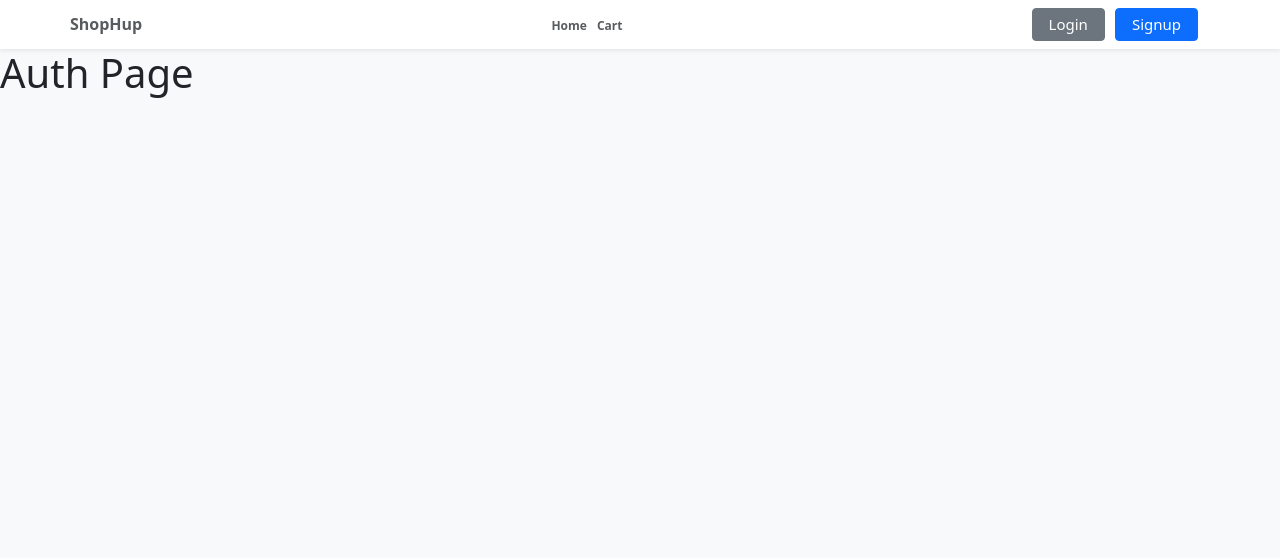
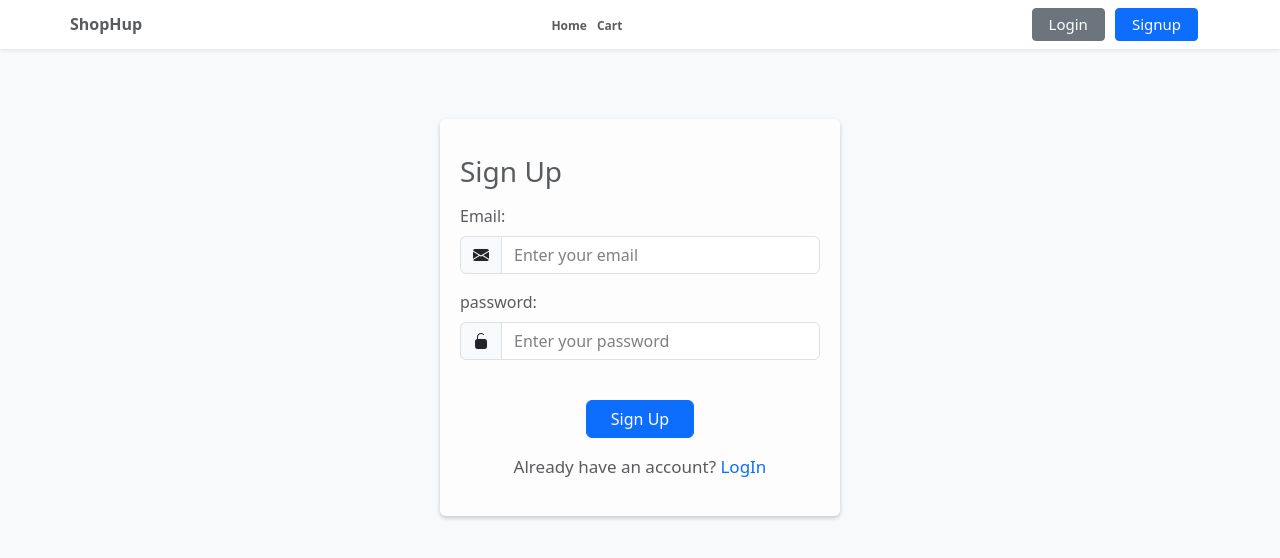
Before and after one commit to Nabahani/E-Commerce-Website, a React (Vite) app: page /auth in a window 1280 px wide. Shown: the top 558 px of the page. Built offline with nearby package versions, Linux system fonts and the light colour scheme.

Commit message:
Added product details

```diff
--- a/index.html
+++ b/index.html
@@ -1,13 +1,17 @@
 <!doctype html>
 <html lang="en">
+
 <head>
   <meta charset="UTF-8" />
   <link rel="icon" type="image/svg+xml" href="/vite.svg" />
   <meta name="viewport" content="width=device-width, initial-scale=1.0" />
+  <link rel="stylesheet" href="https://cdn.jsdelivr.net/npm/bootstrap-icons@1.13.1/font/bootstrap-icons.min.css">
   <title>e-commerce-website</title>
 </head>
+
 <body>
   <div id="root"></div>
   <script type="module" src="/src/main.jsx"></script>
 </body>
+
 </html>
--- a/package.json
+++ b/package.json
@@ -11,6 +11,7 @@
   },
   "dependencies": {
     "bootstrap": "^5.3.8",
+    "bootstrap-icons": "^1.13.1",
     "react": "^19.2.0",
     "react-dom": "^19.2.0",
     "react-hook-form": "^7.71.2",
--- a/src/App.css
+++ b/src/App.css
@@ -14,18 +14,19 @@
     margin-left: 10px;
     font-size: .75rem;
     font-weight: 650;
-    transition: color .2s ease;
 }
 
-Link.small-btn {
-    font-size: 12px;
-    padding: 2px 6px;
-    color: red;
+.link-btn {
+    margin-left: 10px;
+}
+
+.page {
+    padding: 70px 0;
 }
 
 .header {
     text-align: center;
-    margin: 70px;
+    margin-bottom: 70px;
 }
 
 h3.title {
@@ -52,6 +53,65 @@ p.sub-title {
     transition: transform .5s ease;
 }
 
-.product-card .product-details {
+.product-details {
     font-weight: 600;
 }
+
+.flex-container {
+    display: flex;
+    justify-content: center;
+    align-items: center;
+}
+
+.form-container {
+    background-color: rgba(255, 255, 255, .7);
+    box-shadow: 0 2px 4px rgba(0, 0, 0, .2);
+    width: 400px;
+    padding: 20px;
+}
+
+.form input::placeholder {
+    color: gray;
+}
+
+form p {
+    font-size: 17px;
+}
+
+.form p span {
+    cursor: pointer;
+}
+
+p.error {
+    background-color: rgb(154, 73, 73);
+    font-size: 18px;
+}
+
+.user-email {
+    font-size: 15px;
+}
+
+.product-description {
+    box-shadow: 0 4px 8px rgba(0, 0, 0, .2);
+    padding: 16px 0;
+    display: flex;
+    align-items: center;
+}
+
+.product-description .product-image img {
+    width: 100%;
+    height: 100%;
+}
+
+.product-title {
+    font-size: 1.35rem;
+}
+
+.product-price {
+    font-size: 1.3rem;
+    font-weight: 600;
+}
+
+.product-text {
+    font-size: 17px;
+}
--- a/src/App.jsx
+++ b/src/App.jsx
@@ -4,17 +4,22 @@ import Home from './pages/Home'
 import Checkout from './pages/Checkout'
 import Auth from './pages/Auth'
 import Navbar from './components/Navbar'
+import AuthProvider from './context/AuthContext'
+import ProductDetails from './pages/ProductDetails'
 
 function App() {
   return (
     <div className='bg-light min-vh-100'>
+      <AuthProvider>
         <Navbar />
 
         <Routes>
           <Route path='/' element={<Home />} />
           <Route path='/checkout' element={<Checkout />} />
           <Route path='/auth' element={<Auth />} />
+          <Route path='/product/:id' element={<ProductDetails />} />
         </Routes>
+      </AuthProvider>
     </div>
   )
 }
--- a/src/components/Card.jsx
+++ b/src/components/Card.jsx
@@ -1,3 +1,5 @@
+import { Link } from "react-router-dom"
+
 export default function Card({ product }) {
     return (
         <div className="col-md-6 col-lg-4">
@@ -10,7 +12,7 @@ export default function Card({ product }) {
                     <h5 className="product-details fs-6">{product.name}</h5>
                     <p className="product-details text-primary">${product.price}</p>
 
-                    <button className="btn btn-secondary btn-sm me-2">View Details</button>
+                    <Link to={`/product/${product.id}`} className="btn btn-secondary btn-sm me-2">View Details</Link>
                     <button className="btn btn-primary btn-sm">Add to card</button>
                 </div>
             </div>
--- a/src/components/Navbar.jsx
+++ b/src/components/Navbar.jsx
@@ -1,6 +1,10 @@
 import { Link } from "react-router-dom"
+import { useAuth } from "../context/AuthContext"
 
 export default function Navbar() {
+
+    const { user, logOut } = useAuth();
+
     return (
         <nav className="bg-white shadow-sm">
             <div className="container nav py-2">
@@ -9,10 +13,14 @@ export default function Navbar() {
                     <Link className="link text-muted" to={'/'}>Home</Link>
                     <Link className="link text-muted" to={'/checkout'}>Cart</Link>
                 </div>
-                <div className="">
-                    <Link to={'/auth'} className="btn btn-sm btn-secondary link px-3" style={{ fontSize: "15px" }}>Login</Link>
-                    <Link to={'/auth'} className="btn btn-sm btn-primary link px-3" style={{ fontSize: "15px" }}>Signup</Link>
+                {!user ? <div className="">
+                    <Link to={'/auth'} className="btn btn-sm btn-secondary link-btn px-3" style={{ fontSize: "15px" }}>Login</Link>
+                    <Link to={'/auth'} className="btn btn-sm btn-primary link-btn px-3" style={{ fontSize: "15px" }}>Signup</Link>
+                </div> : <div className="">
+                    <span className="user-email text-primary">{user.email}</span>
+                    <button className="btn btn-sm btn-secondary link-btn px-3" style={{ fontSize: "15px" }} onClick={logOut}>Log Out</button>
                 </div>
+                }
             </div>
         </nav>
     )
--- /dev/null
+++ b/src/context/AuthContext.jsx
@@ -0,0 +1,49 @@
+import { createContext, useContext, useState } from "react";
+
+const AuthContext = createContext(null);
+
+export default function AuthProvider({ children }) {
+
+    const [user, setUser] = useState(localStorage.getItem("currentUserEmail") ? { email: localStorage.getItem("currentUserEmail") } : null);
+
+    function signUp(email, password) {
+        const users = JSON.parse(localStorage.getItem("users") || "[]");
+
+        if (users.find(u => u.email === email)) {
+            return { success: false, error: "Email already exist" }
+        }
+
+        const newUser = { email, password };
+        users.push(newUser);
+        localStorage.setItem("users", JSON.stringify(users));
+        localStorage.setItem("currentUserEmail", email);
+        setUser({ email });
+
+        return { success: true }
+    }
+
+    function logOut() {
+        localStorage.removeItem("currentUserEmail");
+        setUser(null)
+    }
+
+    function logIn(email, password) {
+        const users = JSON.parse(localStorage.getItem("users") || "[]");
+        const user = users.find(u => u.email === email && u.password === password);
+
+        if (!user) {
+            return { success: false, error: "Invalid password or email" };
+        }
+
+        localStorage.setItem("currentUserEmail", email);
+        setUser({ email });
+        return { success: true };
+    }
+
+    return <AuthContext.Provider value={{ signUp, user, logOut, logIn }}>{children}</AuthContext.Provider>
+}
+
+export function useAuth() {
+    const context = useContext(AuthContext);
+    return context;
+}
--- a/src/data/products.js
+++ b/src/data/products.js
@@ -60,3 +60,7 @@ const products = [
 export function getProducts() {
     return products;
 }
+
+export function getProductById(id) {
+    return products.find(product => product.id === Number(id));
+}
--- a/src/pages/Auth.jsx
+++ b/src/pages/Auth.jsx
@@ -1,5 +1,80 @@
+import { useState } from 'react'
+import { useForm } from 'react-hook-form'
+import { useNavigate } from 'react-router-dom'
+import { useAuth } from '../context/AuthContext';
+
 export default function Auth() {
+
+    const [mode, setMode] = useState("signup");
+    const [error, setError] = useState(null);
+
+    const { register, handleSubmit, formState: { errors } } = useForm();
+    const { signUp, logIn } = useAuth();
+
+    const navigate = useNavigate();
+
+    function onSubmit(data) {
+        setError(null);
+        let result;
+
+        if (mode === "signup") {
+            result = signUp(data.email, data.password);
+        } else {
+            result = logIn(data.email, data.password);
+        }
+
+        if (result.success) {
+            navigate('/');
+        } else {
+            setError(result.error);
+        }
+    }
+
     return (
-        <h1>Auth Page</h1>
+        <div className="page container flex-container">
+            <div className="form-container rounded text-muted">
+                <h3 className="my-3">{mode === "signup" ? "Sign Up" : "LogIn"}</h3>
+
+                {error && <p className='text-white error rounded py-1 px-2'>{error}</p>}
+
+                <form className="form" onSubmit={handleSubmit(onSubmit)}>
+                    <div className="mb-3">
+                        <label htmlFor="email" className="form-label">Email:</label>
+                        <div className="input-group">
+                            <i className="bi bi-envelope-fill input-group-text"></i>
+                            <input type="email" id="email" placeholder="Enter your email" className="form-control" {...register("email", { required: "Email is reqiured" })} />
+                        </div>
+                        {errors.email && <p className='text-danger mt-2'>{errors.email.message}</p>}
+                    </div>
+
+                    <div className="mb-3">
+                        <label htmlFor="password" className="form-label">password:</label>
+                        <div className="input-group">
+                            <i className="bi bi-unlock2-fill input-group-text"></i>
+                            <input type="password" id="password" placeholder="Enter your password" className="form-control" {...register("password", {
+                                required: "Password is reqiured", minLength: {
+                                    value: 6,
+                                    message: "Password must be at least 6 characters"
+                                },
+                                maxLength: {
+                                    value: 12,
+                                    message: "Password most be at most 12 characters"
+                                }
+                            })} />
+                        </div>
+                        {errors.password && <p className='text-danger mt-2'>{errors.password.message}</p>}
+                    </div>
+
+                    <div className="text-center">
+                        <button type="submit" className="btn btn-primary px-4 mb-3 mt-4">{mode === "signup" ? "Sign Up" : "LogIn"}</button>
+                    </div>
+                    {mode === "signup" ? (
+                        <p className="text-center">Already have an account? <span className="text-primary" onClick={() => setMode('login')}>LogIn</span></p>
+                    ) : (
+                        <p className="text-center">Don't have an account? <span className="text-primary" onClick={() => setMode('signup')}>Sign Up</span></p>
+                    )}
+                </form>
+            </div>
+        </div>
     )
 }
--- a/src/pages/Home.jsx
+++ b/src/pages/Home.jsx
@@ -6,7 +6,7 @@ export default function Home() {
 
 
     return (
-        <div className="text-muted">
+        <div className="text-muted page">
             <div className="header">
                 <h3 className="title fw-bolder">Welcome to ShopHup</h3>
                 <p className="sub-title">Discover amazing products at great prices</p>
```
Also changed, not shown: src/pages/ProductDetails.jsx (added, +39 -0 lines), 1 other file (tests, documents, lock files or other folders). Lines whose indentation alone changed are shown as unchanged.
